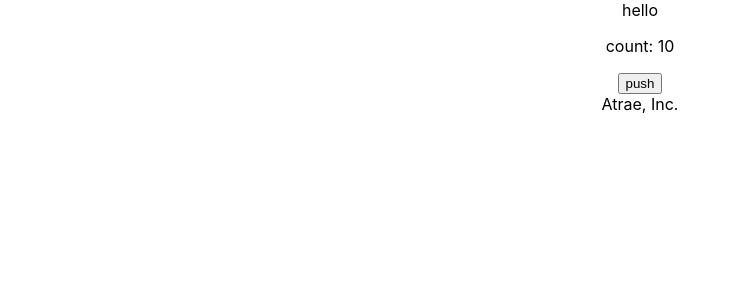
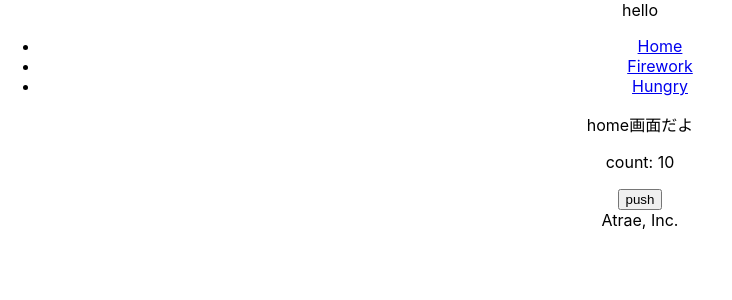
Before and after one commit to iwasawa15/react_countup, a React (Create React App) app: page / in a window 1280 px wide. Shown: the top 300 px of the page, without its empty margins (0-732 px from the left). Built offline with nearby package versions, Linux system fonts and the light colour scheme.

Commit message:
ルーティングの追加

```diff
--- a/src/App.tsx
+++ b/src/App.tsx
@@ -1,7 +1,8 @@
-import React, { useState, Fragment } from 'react';
+import React, { useState, Fragment, FC, Component } from 'react';
 import logo from './logo.svg';
 import './App.css';
 import Layout from './layout'
+import { BrowserRouter, Route, Link, RouteComponentProps } from 'react-router-dom';
 
 interface Props {
   default: number,
@@ -10,18 +11,59 @@ interface Props {
 const App: React.FC<Props> = (props) => {
   const [counter, countUp] = useState(props.default);
 
+  function count(){
+    countUp(counter + 1)
+  }
+
   return (
     <div className="App">
       <Layout>
-        <Fragment>
-          <p>
-            count: {counter}
-          </p>
-          <button onClick={() => countUp(counter + 1)}>push</button>
-        </Fragment>
+        <BrowserRouter>
+          <ul>
+            <li><Link to="/">Home</Link></li>
+            <li><Link to="/firework">Firework</Link></li>
+            <li><Link to="/hungry">Hungry</Link></li>
+          </ul>
+          <Route exact path='/' render={props => <Home count={count} counter={counter}/>} />
+          <Route exact path='/firework' component={Firework} />
+          <Route exact path='/hungry' component={Hungry} />
+        </BrowserRouter>
       </Layout>
     </div>
   );
 }
 
+interface HomeProps {
+  count: () => void,
+  counter: number
+}
+
+const Home: FC<HomeProps> = (props) => {
+  function handleClick(e: React.MouseEvent<HTMLElement>){
+    props.count();
+  }
+
+  return(
+    <div>
+      home画面だよ
+      <p>
+        count: {props.counter}
+      </p>
+      <button onClick={handleClick}>push</button>
+    </div>
+  )
+}
+
+const Firework = () => (
+  <div>
+    はーーなーーービーーーーー
+  </div>
+)
+
+const Hungry = () => (
+  <div>
+    お腹すいたー
+  </div>
+)
+
 export default App;
```
